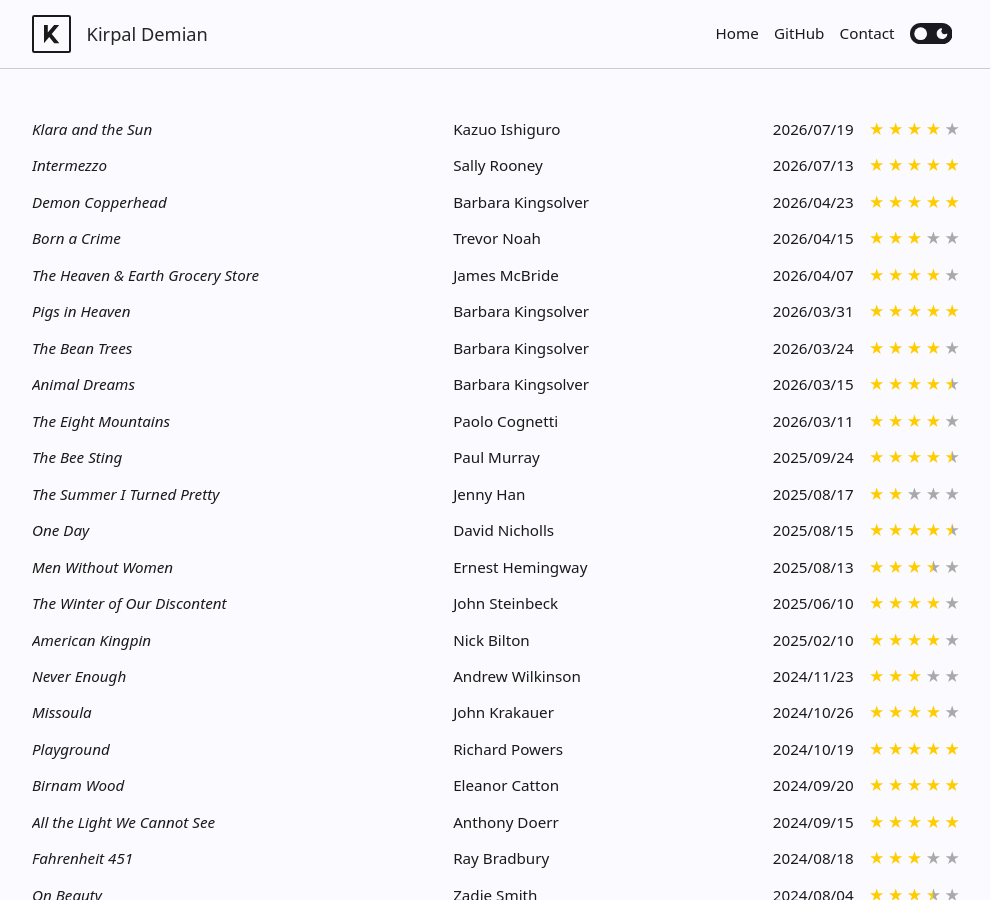
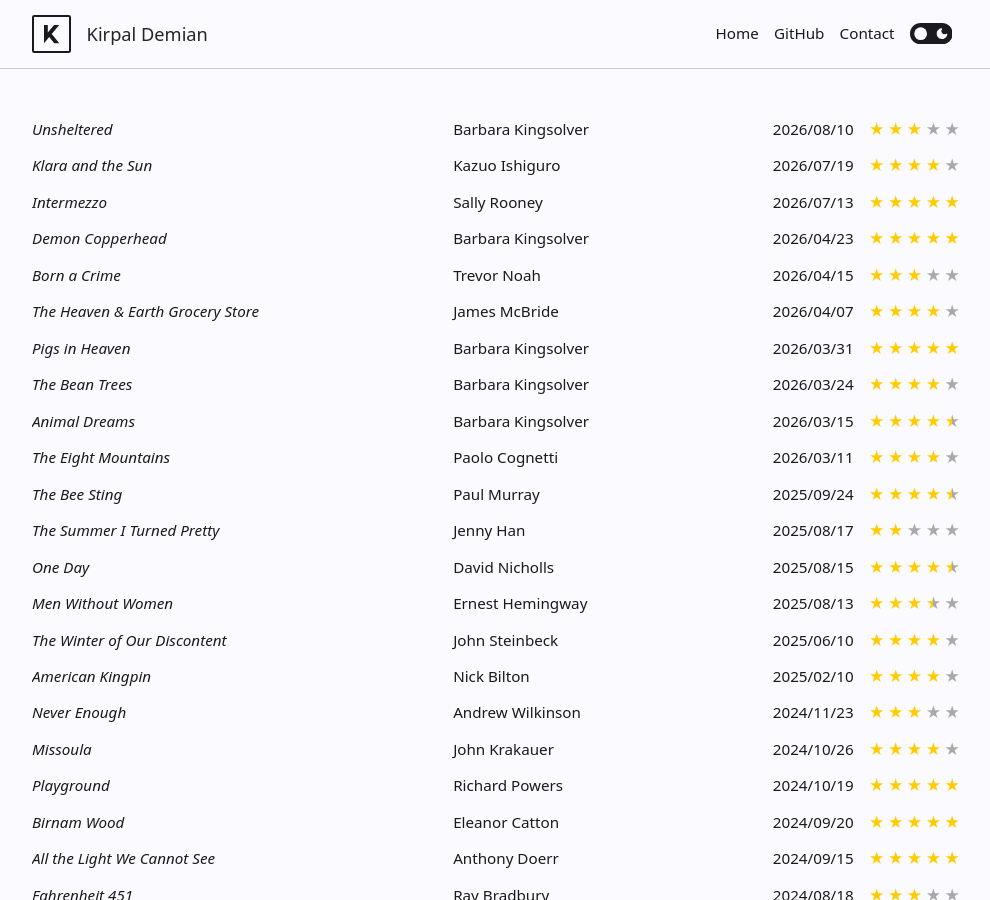
Before and after one commit to Kirpal/kirpal, a Jekyll site: the page built from reading.html, in a window 1280 px wide and 900 px high. Shown: the whole window, without its empty margins (144-1134 px from the left). Built offline with Jekyll 4.4.1, drawn with Linux system fonts in a browser that asks for light colours; some of the changed text lies outside the part shown.

Commit message:
Update date_finished for 'Unsheltered' to 2026/08/10

```diff
--- a/_data/reading.yml
+++ b/_data/reading.yml
@@ -2,7 +2,7 @@
   author: Barbara Kingsolver
   isbn: 0062684744
   status: read
-  date_finished: ''
+  date_finished: 2026/08/10
   rating: '3'
   goodreads_id: '38313843'
 
```
